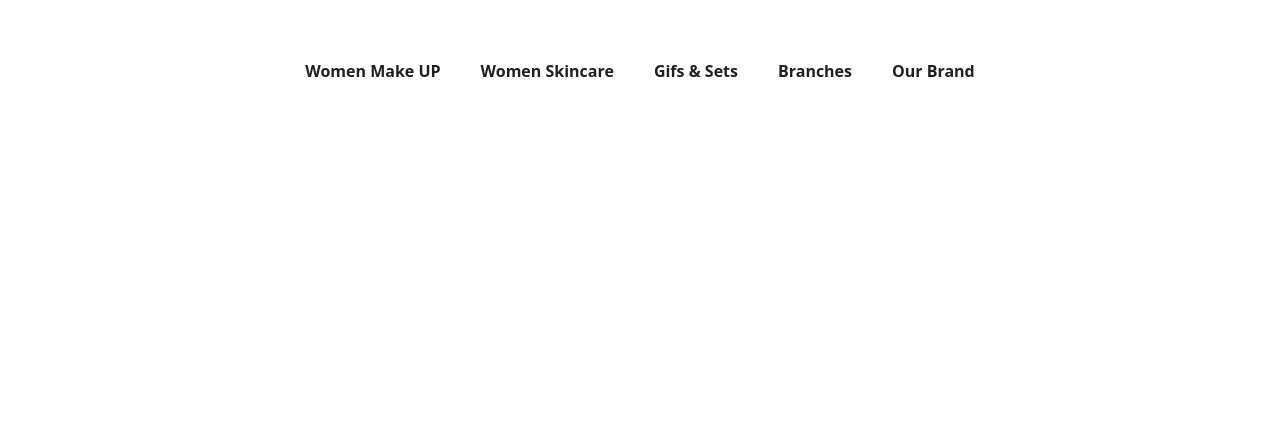
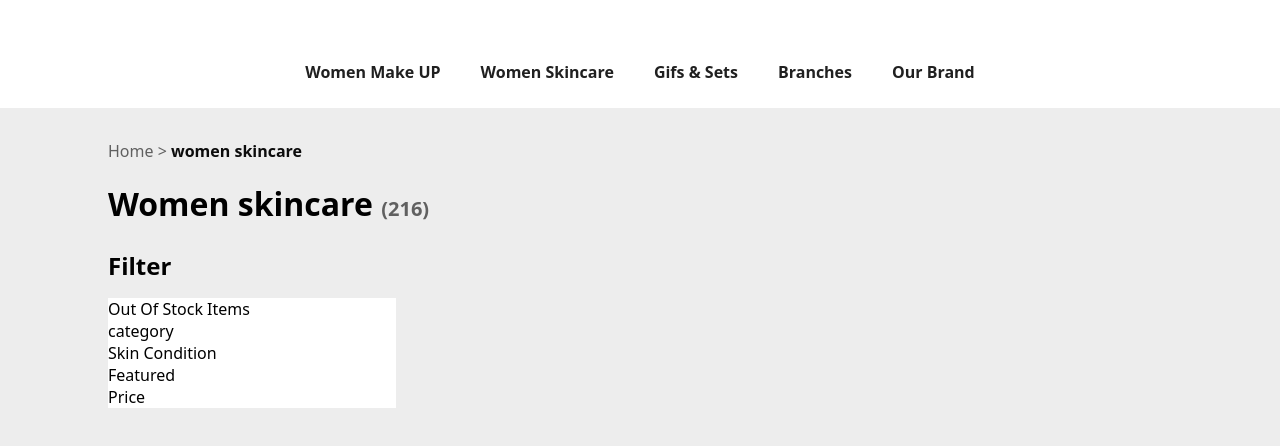
Before and after one commit to setarelabbaf/Front-end-Labbaf, a plain HTML site: page Beautya-SkinCare Website/index.html in a window 1280 px wide. Drawn offline with Linux system fonts and the light colour scheme.

Commit message:
1403/6/7

```diff
--- a/Beautya-SkinCare Website/css/style.css
+++ b/Beautya-SkinCare Website/css/style.css
@@ -8,31 +8,62 @@
 }
 body {
     font-family: system-ui, -apple-system, BlinkMacSystemFont, 'Segoe UI', Roboto, Oxygen, Ubuntu, Cantarell, 'Open Sans', 'Helvetica Neue', sans-serif;
+    background-color: #ededed;
 }
 a{
     text-decoration: none;
+}
+a:focus{
+    color: #b65986;
 }
 .header {
     display: flex;
     justify-content: space-between;
     align-items: center;
-    border: #202020;
-    border-color: #202020;
-    border: 10px;
+    background-color: #ffffff;
+    height: 108px;
 }
 .menu{
     display: flex;
     gap: 40px;
-    margin-top: 60px;
-
 }
 .menu__link{
     font-weight: 700;
     color: #202020;
-}
-.a:active{
-    color: #A10550;
+    margin-top: 60px;
+    margin-bottom: 24px;
 }
 .main {
-    background-color: #521d1d;
+    /* background-color: #521d1d; */
+    margin-top: 32px;
+    margin-right: 108px;
+    margin-left: 108px;
 }
+
+.breadcrupm{
+    color: #606060;
+}
+.breadcrupm_details {
+    font-weight: 700;
+    color:#0C0C0C;
+}
+.page-title{
+    font-size: 32px;
+    font-weight: 700;
+    margin-top: 20px;
+}
+.page-title-number{
+    font-size: 20px;
+    font-weight: 700;
+    color: #606060;
+}
+.filter{
+    margin-top: 24px;
+    font-weight: 700;
+    font-size: 24px;
+}
+.filter-form {
+    width: 288px;
+    margin-top: 16px;
+    background-color: #ffffff;
+}
--- a/Beautya-SkinCare Website/index.html
+++ b/Beautya-SkinCare Website/index.html
@@ -1,11 +1,13 @@
 <!DOCTYPE html>
 <html lang="en" dir="ltr">
+
 <head>
     <meta charset="UTF-8">
     <meta name="viewport" content="width=device-width, initial-scale=1.0">
     <link rel="stylesheet" href="css/style.css">
     <title>Products</title>
 </head>
+
 <body>
     <header class="header">
         <div class="logo"></div>
@@ -19,8 +21,22 @@
         <div class="search"></div>
     </header>
     <main class="main">
-
-        <aside></aside>
+        <div class="container">
+            <a href="#" class="breadcrupm">Home > <a href="#"  class="breadcrupm_details" >women skincare</a>
+            </a>
+            <p class="page-title">Women skincare <span class="page-title-number">(216)</span></p>
+            <aside>
+                <p class="filter">Filter</p>
+                <div class="filter-form">
+                    <div class="filter-items">Out Of Stock Items</div>
+                    <div class="filter-items">category</div>
+                    <div class="filter-items">Skin Condition</div>
+                    <div class="filter-items">Featured</div>
+                    <div class="filter-items">Price</div>
+                </div>
+            </aside>
+        </div>
     </main>
 </body>
+
 </html>
--- a/CSS/Sabzlearn CSS project/css/style.css
+++ b/CSS/Sabzlearn CSS project/css/style.css
@@ -36,7 +36,7 @@ body {
     width: 100%;
     height: fit-content;
     background-color: #ffffff;
-    box-shadow: 5px 5px 5px rgb(218, 218, 218, 0.08);
+    box-shadow: 5px 5px 5px rgb(218, 218, 218);
 }
 .product-image {
     width: 100%;
@@ -55,7 +55,7 @@ body {
 .offer {
     width: max-content;
     background-color: #c2e7ff;
-    color: #173c559a;
+    color: #173c55;
     font-weight: 700;
     border-radius: 3px;
     padding: 2px;
```
Also changed, not shown: CSS/index.html (+40 -30 lines).
